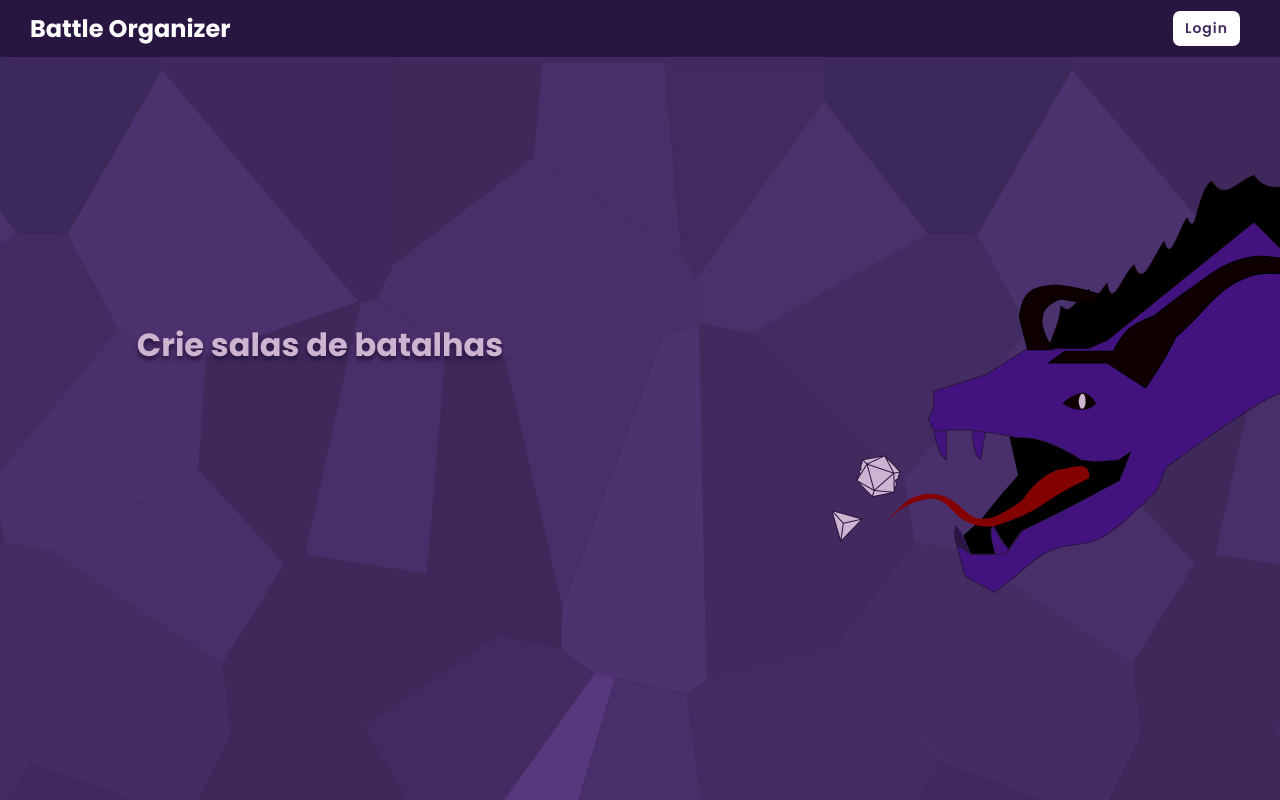
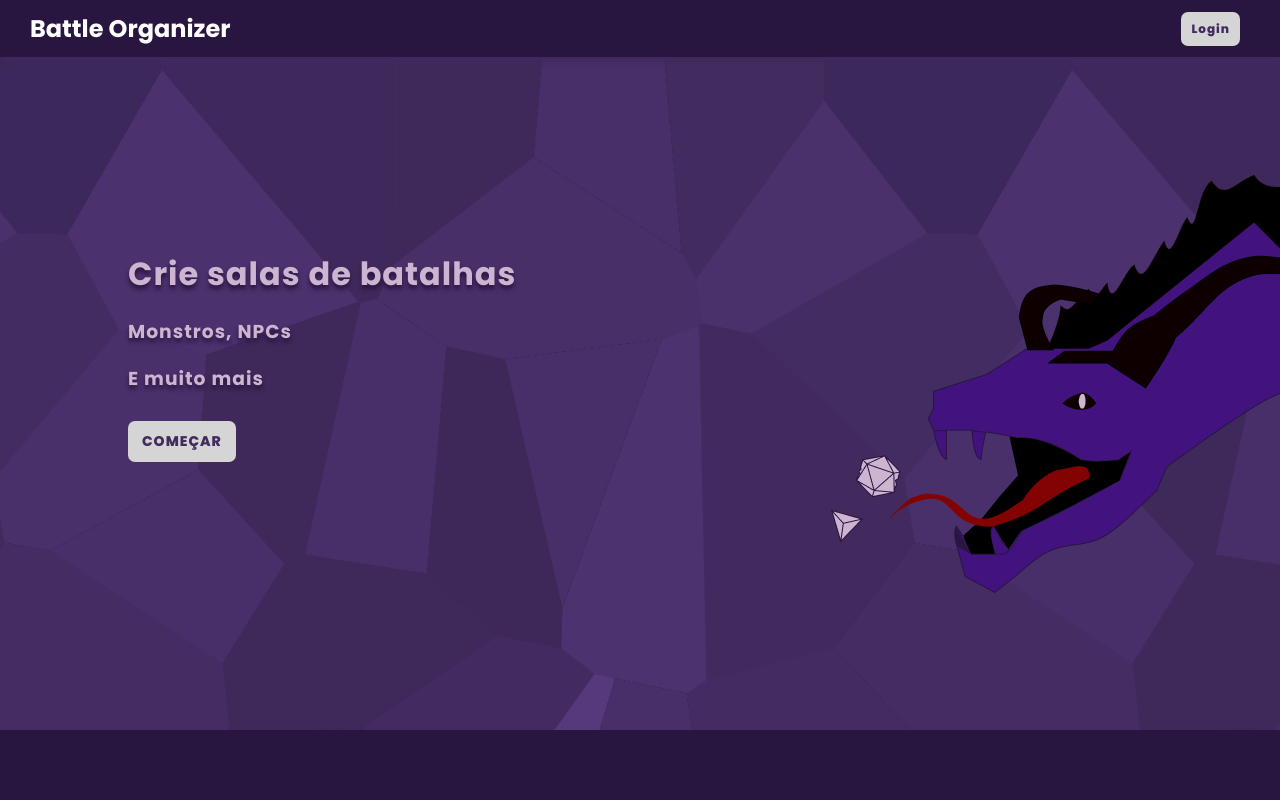
Before and after one commit to marina-melo29/front-battle-organizer, a React (Create React App) app: page / in a window 1280 px wide. Built offline with nearby package versions, Linux system fonts and the light colour scheme.

Commit message:
Add content and footer to home page

```diff
--- a/src/components/Menu/Menu.tsx
+++ b/src/components/Menu/Menu.tsx
@@ -1,6 +1,6 @@
 import React from 'react';
 import './Menu.css';
-import { StyledButton } from '../StyledComponents';
+import { MenuButton } from '../StyledComponents';
 import defaultTheme from '../../themes/defaultTheme';
 import { useNavigate } from 'react-router-dom';
 
@@ -17,7 +17,7 @@ const Menu = () => {
         <h2>Battle Organizer</h2>
       </div>
       <div className="menu-links">
-        <StyledButton theme={defaultTheme} onClick={handleLoginClick}>Login</StyledButton>
+        <MenuButton theme={defaultTheme} onClick={handleLoginClick}>Login</MenuButton>
       </div>
     </nav>
   );
--- a/src/components/StyledComponents.tsx
+++ b/src/components/StyledComponents.tsx
@@ -17,6 +17,16 @@ export const AppContainer = styled.div<AppContainerProps>`
   overflow: hidden;
 `;
 
+export const Footer = styled.footer<AppContainerProps>`
+  background-color: ${(props) => props.theme.baseMenuColor};
+  height: auto;
+  min-height: 70px;
+  width: 100%;
+  position: absolute;
+  bottom: 0;
+  left: 0;
+`;
+
 interface SectionProps {
   alignConf: string;
 }
@@ -25,6 +35,7 @@ export const AppSection = styled.div<SectionProps>`
   display: flex;
   flex-direction: ${(props) => props.alignConf};
   align-items: center;
+  height: auto;
 `;
 
 interface HeaderProps {
@@ -50,13 +61,40 @@ interface ButtonProps {
 export const StyledButton = styled.button<ButtonProps>`
   font-family: ${(props) => props.theme.baseFontFamily};
   font-size:14px;
-  font-weight:600;
+  font-weight:800;
   letter-spacing:1px;
   border-radius:7px;
-  padding-left:12px;
-  padding-right:12px;
-  padding-top:7px;
-  padding-bottom:7px;
+  padding-left:14px;
+  padding-right:14px;
+  padding-top:10px;
+  padding-bottom:10px;
+  margin-right:20px;
+  color: ${(props) => props.theme.color};
+  background-color: ${(props) => props.theme.buttonBgColor};
+  outline:none;
+  border:none;
+  cursor:pointer;
+  display:inline-block;
+  text-decoration: none;
+  transition: .4s;
+
+  &:hover {
+    color: #ffffff;
+    background-color: ${(props) => props.theme.buttonHoverBgColor};
+  }
+
+`;
+
+export const MenuButton = styled.button<ButtonProps>`
+  font-family: ${(props) => props.theme.baseFontFamily};
+  font-size:12px;
+  font-weight:800;
+  letter-spacing:1px;
+  border-radius:7px;
+  padding-left:10px;
+  padding-right:10px;
+  padding-top:8px;
+  padding-bottom:8px;
   margin-right:20px;
   color: ${(props) => props.theme.color};
   background-color: ${(props) => props.theme.buttonBgColor};
--- a/src/pages/Home/Home.css
+++ b/src/pages/Home/Home.css
@@ -1,8 +1,18 @@
 .presentation-container {
   width: 50%;
-  text-align: center;
+  text-align: left;
   height: fit-content;
   text-shadow: 0px 4px 4px #281540;
+  padding-left: 10%;
+  letter-spacing: 1px;
+}
+
+.presentation-container h1, h3 {
+  margin-bottom: 8px;
+}
+
+.presentation-container button {
+  margin-top: 20px;
 }
 
 .image-container {
--- a/src/pages/Home/Home.tsx
+++ b/src/pages/Home/Home.tsx
@@ -1,7 +1,7 @@
 import React from 'react';
 import './Home.css'
 import Menu from '../../components/Menu';
-import { AppContainer, AppSection, StyledH1, PresentationImage } from '../../components/StyledComponents';
+import { AppContainer, AppSection, StyledH1, StyledH3, PresentationImage, StyledButton, Footer } from '../../components/StyledComponents';
 import defaultTheme from '../../themes/defaultTheme';
 
 const Home = () => {
@@ -11,11 +11,17 @@ const Home = () => {
       <AppSection alignConf='row'>
         <div className='presentation-container'>
           <StyledH1 color='#CDB5D1'>Crie salas de batalhas</StyledH1>
+          <StyledH3 color='#CDB5D1'>Monstros, NPCs</StyledH3>
+          <StyledH3 color='#CDB5D1'>E muito mais</StyledH3>
+
+          {/* to do: login condition */}
+          <StyledButton theme={defaultTheme}>COMEÇAR</StyledButton>
         </div>
         <div className='image-container'>
           <PresentationImage theme={defaultTheme} />
         </div>
       </AppSection>
+      <Footer theme={defaultTheme}/>
     </AppContainer>
   );
 };
--- a/src/themes/defaultTheme.tsx
+++ b/src/themes/defaultTheme.tsx
@@ -10,14 +10,16 @@ export interface Theme {
   formButtonBackgroundColor: string;
   formButtonBackgroundHover: string;
   homePresentationImage: string;
+  baseMenuColor: string;
 }
 
 const defaultTheme: Theme = {
   backgroundImage: backgroundImage,
   color: '#422b5e',
   baseFontFamily: 'Poppins',
-  buttonBgColor: '#FFF',
+  buttonBgColor: '#d5d5d5',
   buttonHoverBgColor: '#3f295b',
+  baseMenuColor: '#281540',
 
   //form styles
 
```
